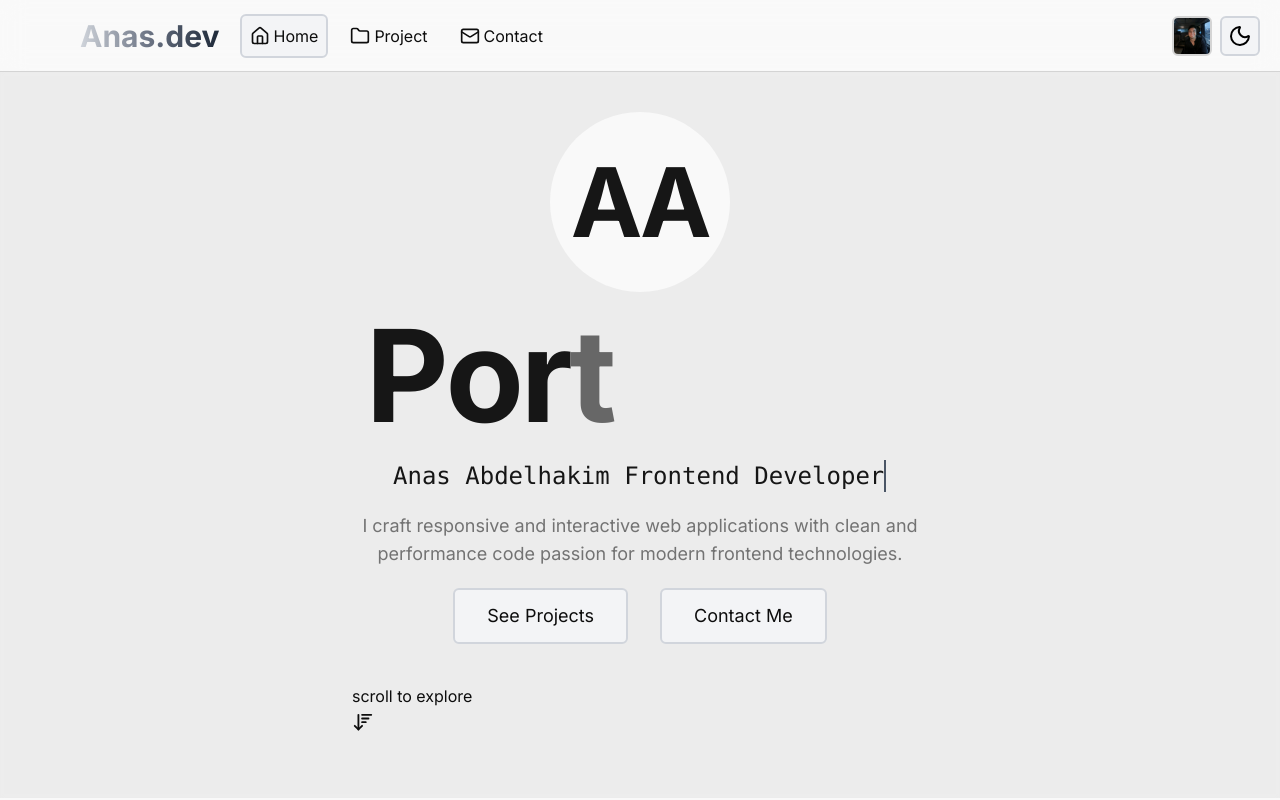
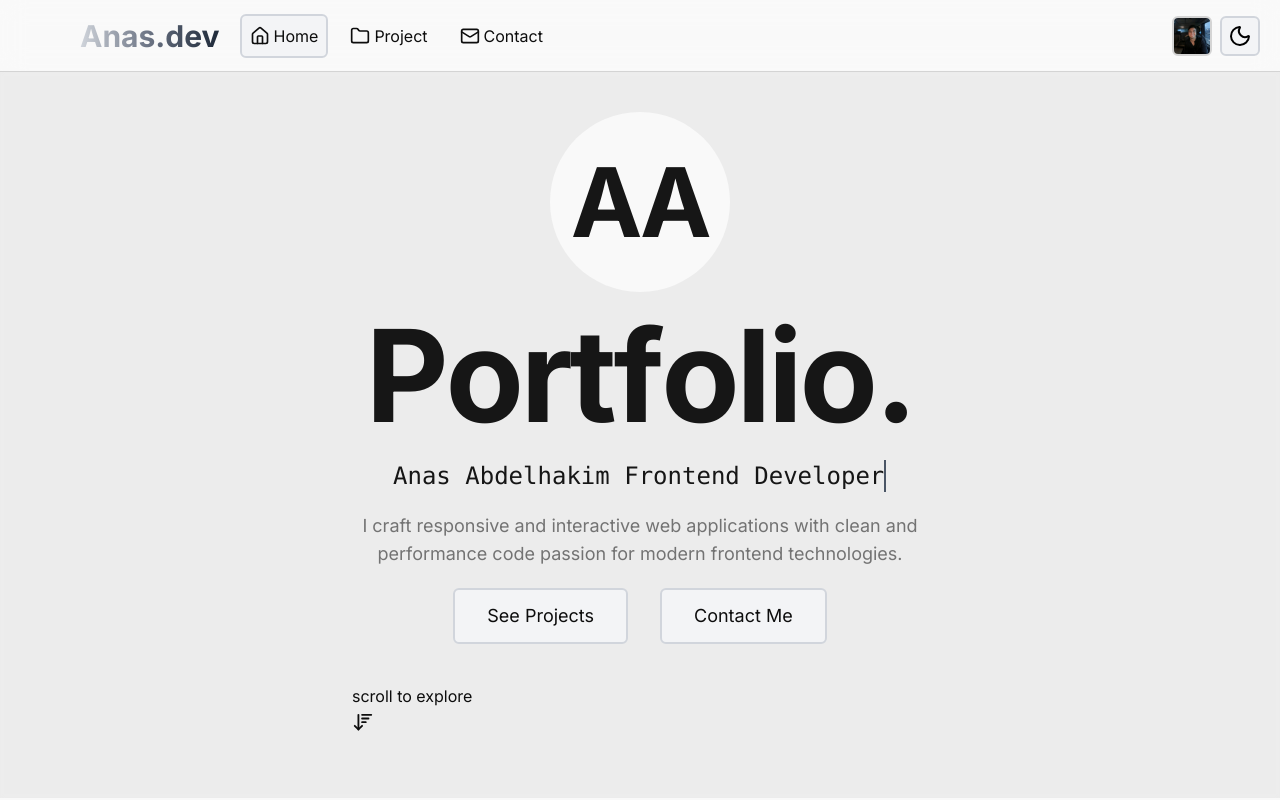
Before and after one commit to anasabdelhakim/portfolio, a React (Vite) app: page / in a window 1280 px wide. Shown: the top 800 px of the page. Built offline with nearby package versions, Linux system fonts and the light colour scheme.

Commit message:
update timing

```diff
--- a/src/components/Hero.tsx
+++ b/src/components/Hero.tsx
@@ -52,7 +52,7 @@ export function HeroText() {
                 initial={{ y: 10, opacity: 0 }}
                 animate={{ y: 0, opacity: 1 }}
                 transition={{
-                  delay: 0.4 + i * 0.8,
+                  delay: 0.4 + i * 0.1,
                 }}
                 className="font-extrabold"
               >
@@ -64,7 +64,7 @@ export function HeroText() {
           <motion.div
             initial={{ clipPath: "inset(0 100% 0 0)" }}
             animate={{ clipPath: "inset(0 0% 0 0)" }}
-            transition={{ duration: 0.8, ease: "easeOut", delay: 0.9 }}
+            transition={{ duration: 1, ease: "easeOut", delay: 0.9 }}
             className="border-r-2 text-sub-color border-gray-600 dark:border-gray-300 whitespace-nowrap font-mono sm:text-2xl text-lg max-xs:text-sm overflow-hidden will-change-transform"
           >
             {subtitle}
```
